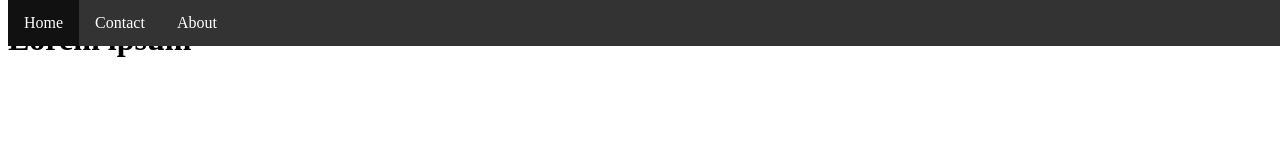
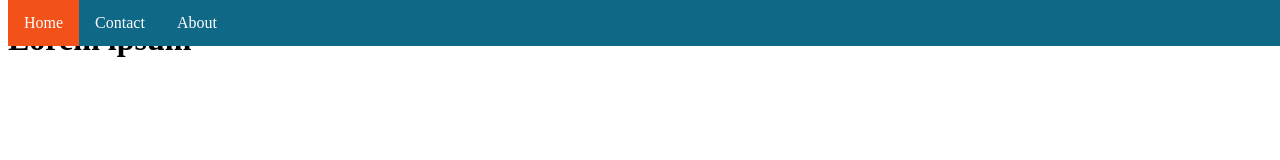
Before and after one commit to BanZ-Development/larsonpetshop, a plain HTML site: page index.html in a window 1280 px wide. In both pictures the pointer is over the link "Home". Drawn offline with Linux system fonts and the light colour scheme.

Commit message:
initial commit

```diff
--- a/styles.css
+++ b/styles.css
@@ -3,7 +3,7 @@ ul {
     margin: 0;
     padding: 0;
     overflow: hidden;
-    background-color: #333;
+    background-color: #0F6886;
     position: fixed;
     top: 0;
     width: 100%;
@@ -22,5 +22,5 @@ ul {
   }
 
   li a:hover {
-    background-color: #111;
+    background-color: #F2511A;
   }
```
Also changed, not shown: images/logo.png (added).
